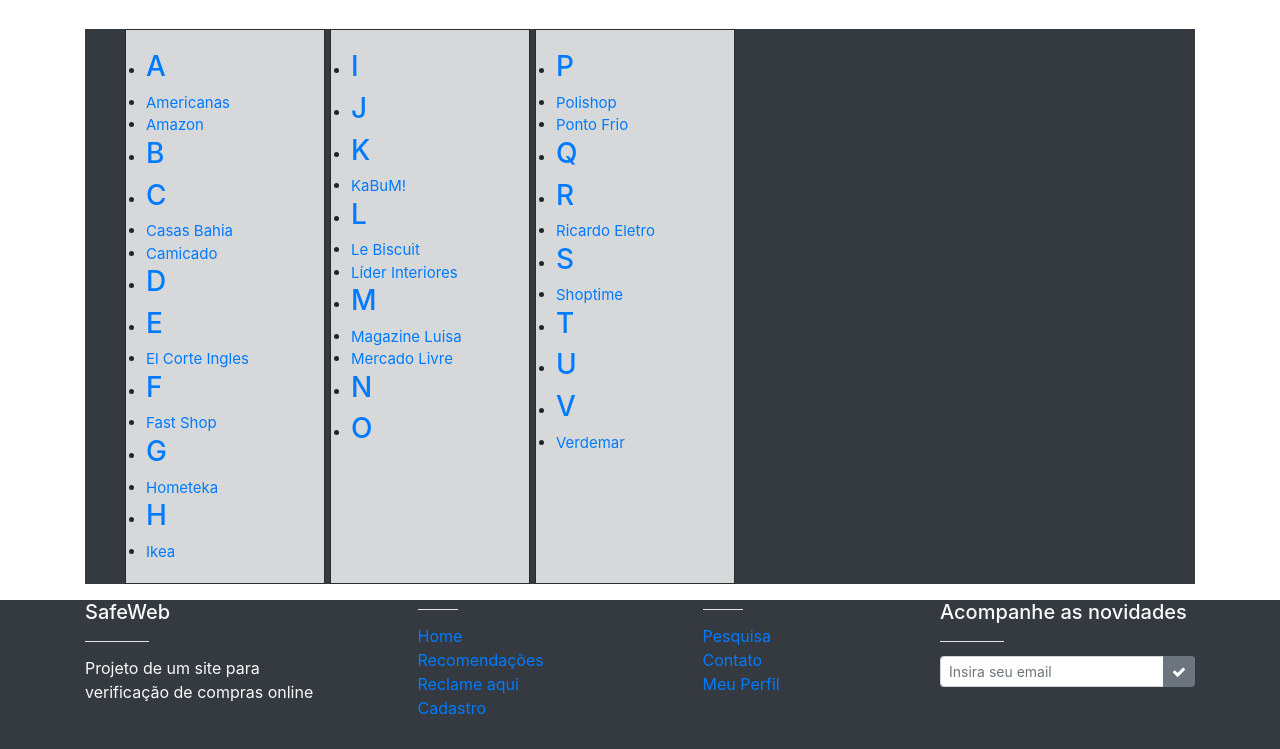
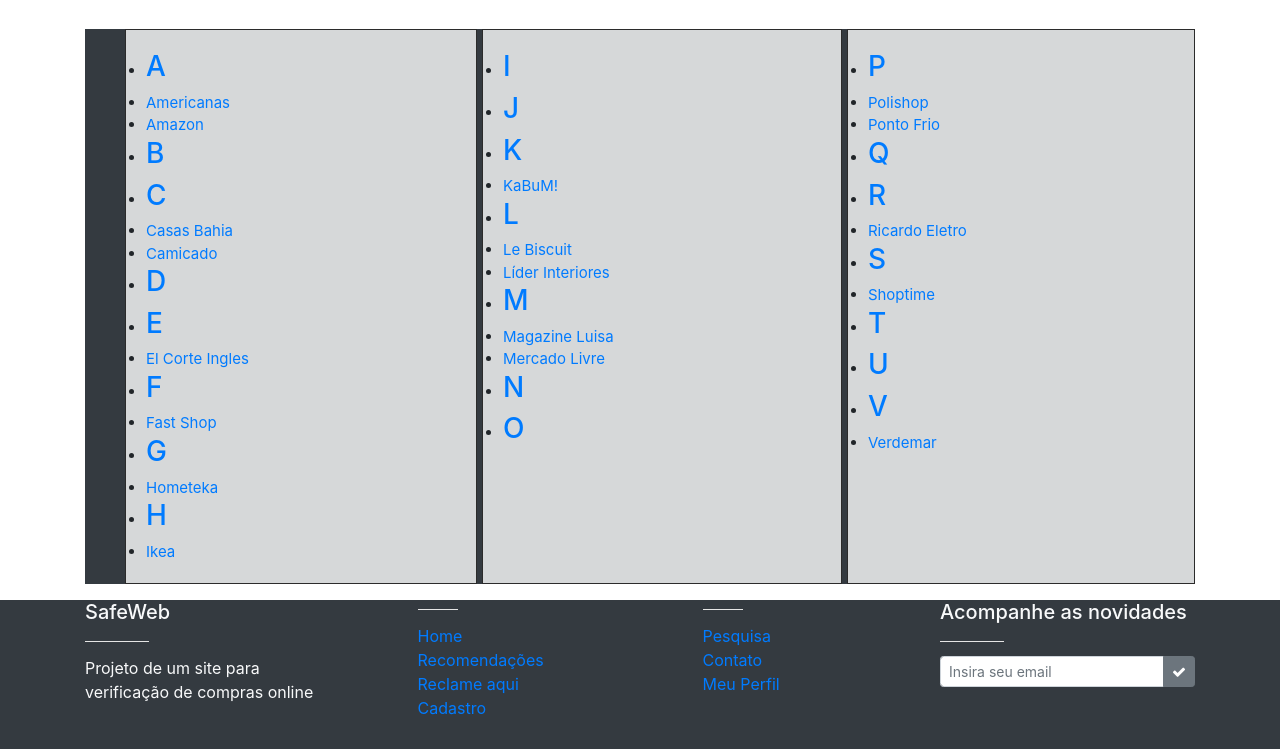
Before and after one commit to ICEI-PUC-Minas-PMGCC-TI/tiaw-pmg-cc-m-20211-vulnerabilidade-na-internet-2, a plain HTML site: page ReclameAqui.html in a window 1280 px wide. Shown: the part 547-1296 px from the top of the page. Drawn offline with nearby package versions, Linux system fonts and the light colour scheme.

Commit message:
Update ReclameAqui.html

```diff
--- a/ReclameAqui.html
+++ b/ReclameAqui.html
@@ -16,7 +16,7 @@
 .grid-container {
   display: grid;
   grid-column-gap: 5px;
-  grid-template-columns: 200px 200px 200px;
+  grid-template-columns: auto auto auto;
   background-color: #343a40;
   padding: auto;
 }
```
